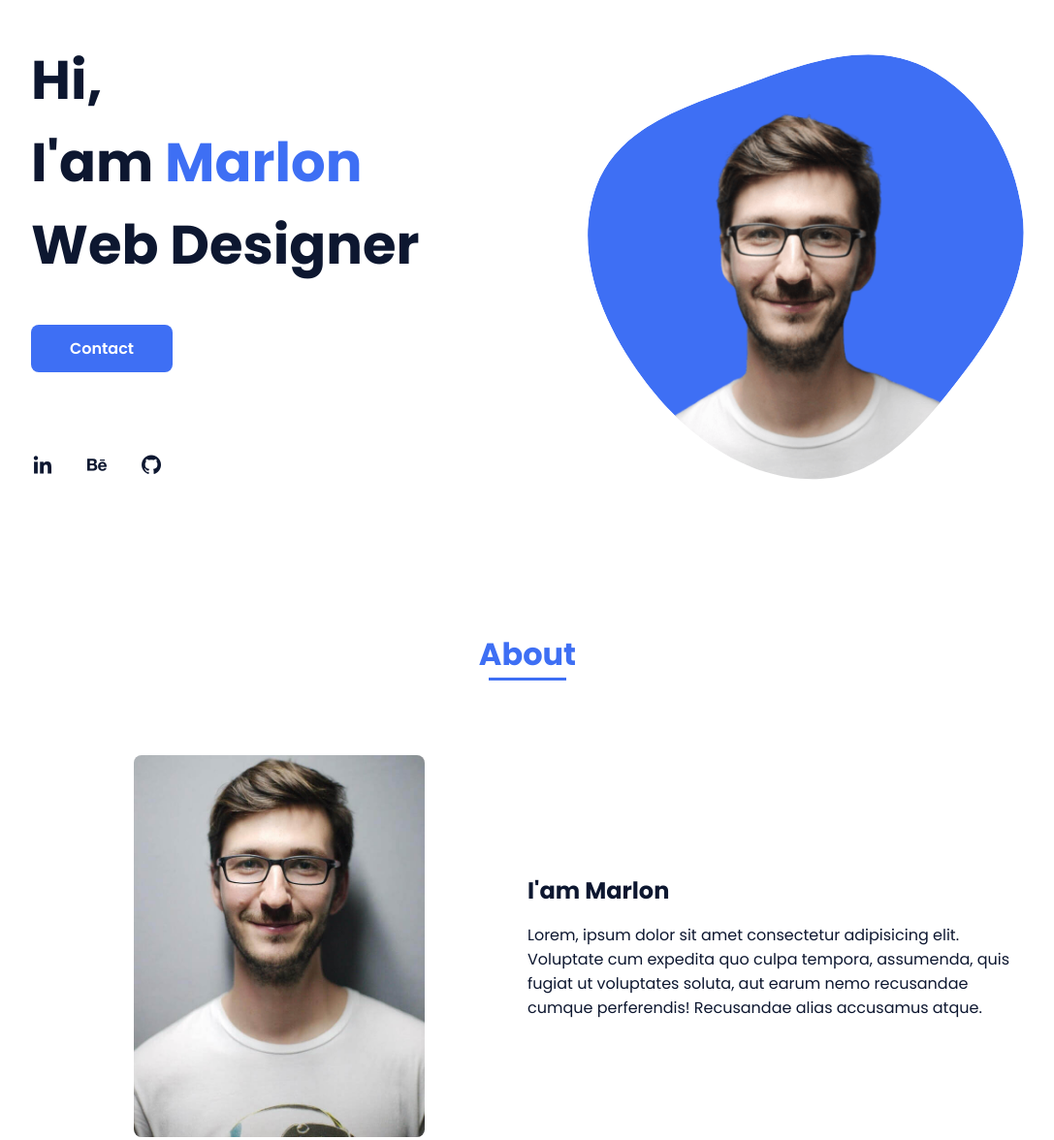
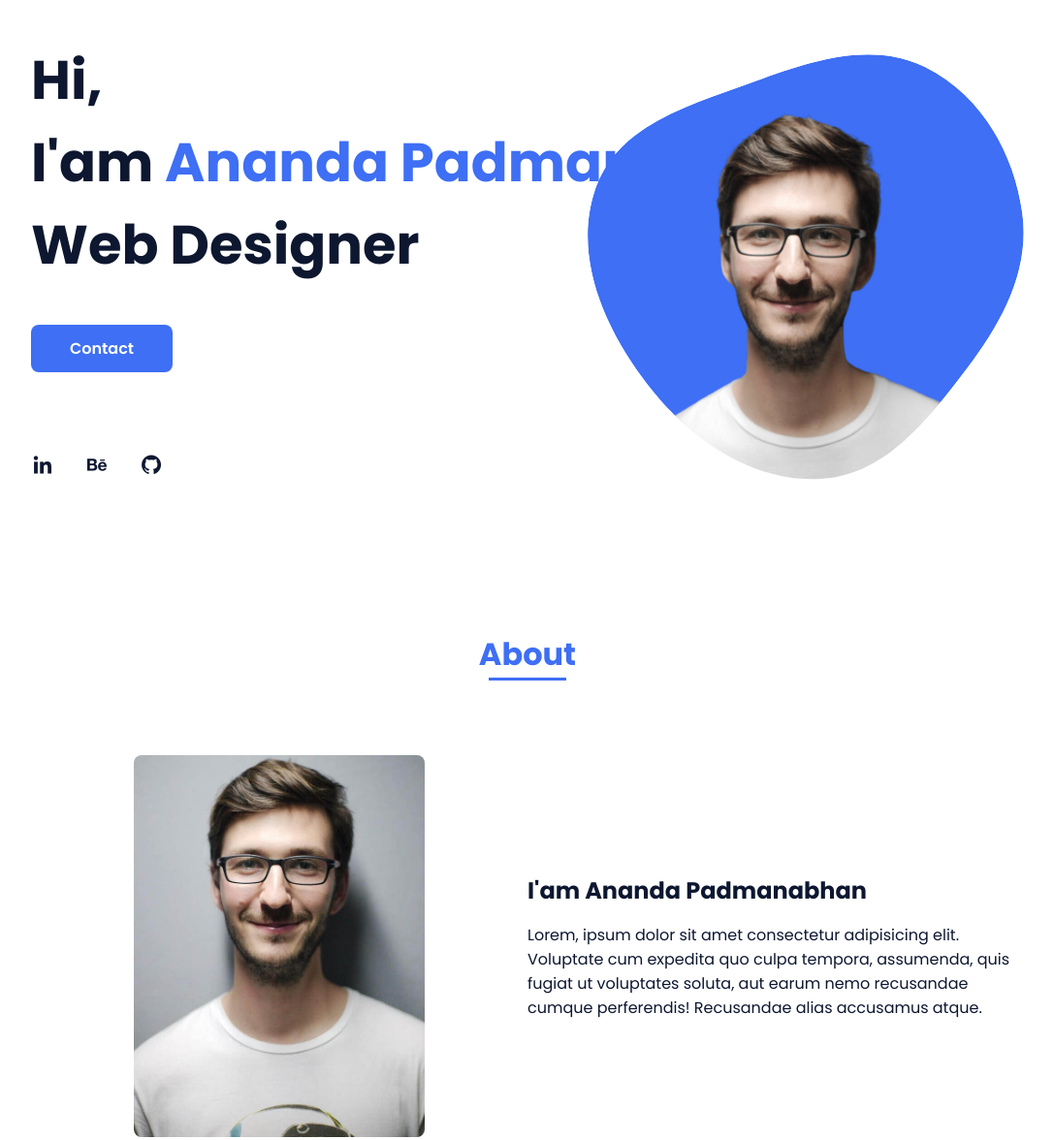
Before and after one commit to anandapadmanabhanpillai/Anandan-Portfolio, a plain HTML site: page index.html in a window 1280 px wide. Shown: the part 120-1296 px from the top of the page at 97% size, without its empty margins (96-1183 px from the left). Drawn offline with nearby package versions, Linux system fonts and the light colour scheme.

Commit message:
Update index.html

```diff
--- a/index.html
+++ b/index.html
@@ -39,7 +39,7 @@
             <!--===== HOME =====-->
             <section class="home bd-grid" id="home">
                 <div class="home__data">
-                    <h1 class="home__title">Hi,<br>I'am <span class="home__title-color">Marlon</span><br> Web Designer</h1>
+                    <h1 class="home__title">Hi,<br>I'am <span class="home__title-color">Ananda Padmanabhan</span><br> Web Designer</h1>
 
                     <a href="#" class="button">Contact</a>
                 </div>
@@ -73,7 +73,7 @@
                     </div>
 
                     <div>
-                        <h2 class="about__subtitle">I'am Marlon</h2>
+                        <h2 class="about__subtitle">I'am Ananda Padmanabhan</h2>
                         <p class="about__text">Lorem, ipsum dolor sit amet consectetur adipisicing elit. Voluptate cum expedita quo culpa tempora, assumenda, quis fugiat ut voluptates soluta, aut earum nemo recusandae cumque perferendis! Recusandae alias accusamus atque.</p>
                     </div>
                 </div>
```
